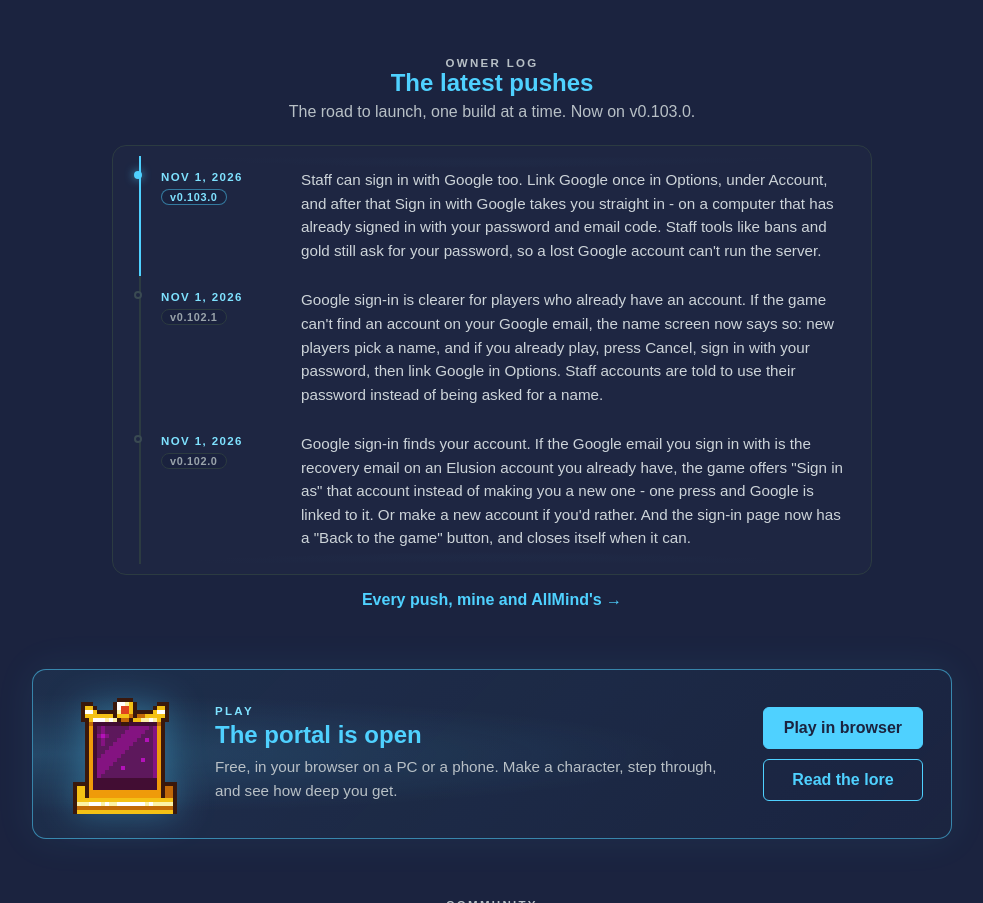
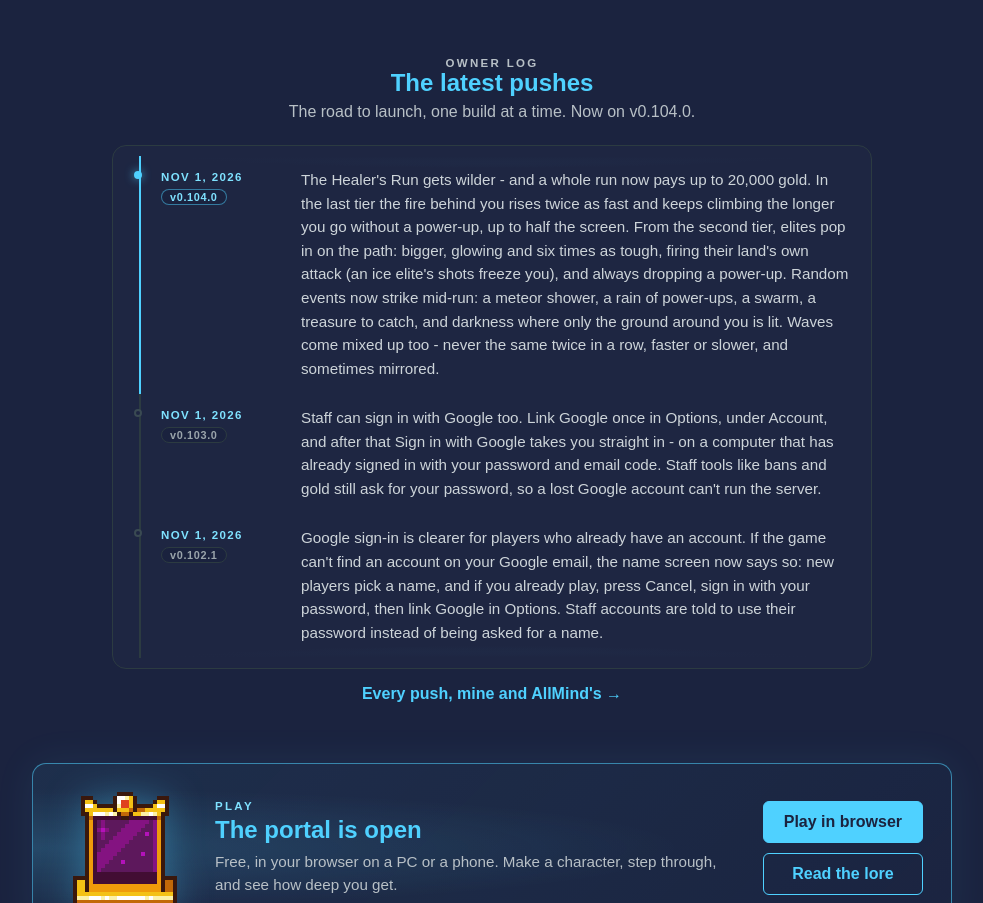
Before and after one commit to Tunacanman2EZ/elusion-site, a website: page index.html in a window 1280 px wide. Shown: the part 3806-4709 px from the top of the page, without its empty margins (148-1131 px from the left). Drawn offline with Linux system fonts and the light colour scheme; no server answers.

Commit message:
Site - v0.104.0, the Healer's Run gets wilder
Ship with the game (.\tools\ship.ps1 does it).

- index.html: a v0.104.0 row on top (the latest three kept - the
  v0.102.0 row went), "Now on v0.104.0". updates.html: the same row.
- test_seo.mjs: 188 passed, 0 failed.

Commit message:

Updates: v0.104.0, the Healer's Run gets wilder

Co-Authored-By: Claude Opus 5.5 <noreply@anthropic.com>
Claude-Session: https://claude.ai/code/session_01CTtZ8FU726vHCSnXNVNBgX

```diff
--- a/index.html
+++ b/index.html
@@ -389,20 +389,20 @@
     <div class="section-head">
       <p class="eyebrow">Owner log</p>
       <h2>The latest pushes</h2>
-      <p>The road to launch, one build at a time. Now on v0.103.0.</p>
+      <p>The road to launch, one build at a time. Now on v0.104.0.</p>
     </div>
     <div class="updates updates-short">
       <div class="update-row latest">
+        <div class="update-when"><time datetime="2026-11-01">Nov 1, 2026</time><span class="update-version">v0.104.0</span></div>
+        <p>The Healer's Run gets wilder - and a whole run now pays up to 20,000 gold. In the last tier the fire behind you rises twice as fast and keeps climbing the longer you go without a power-up, up to half the screen. From the second tier, elites pop in on the path: bigger, glowing and six times as tough, firing their land's own attack (an ice elite's shots freeze you), and always dropping a power-up. Random events now strike mid-run: a meteor shower, a rain of power-ups, a swarm, a treasure to catch, and darkness where only the ground around you is lit. Waves come mixed up too - never the same twice in a row, faster or slower, and sometimes mirrored.</p>
+      </div>
+      <div class="update-row">
         <div class="update-when"><time datetime="2026-11-01">Nov 1, 2026</time><span class="update-version">v0.103.0</span></div>
         <p>Staff can sign in with Google too. Link Google once in Options, under Account, and after that Sign in with Google takes you straight in - on a computer that has already signed in with your password and email code. Staff tools like bans and gold still ask for your password, so a lost Google account can't run the server.</p>
       </div>
       <div class="update-row">
         <div class="update-when"><time datetime="2026-11-01">Nov 1, 2026</time><span class="update-version">v0.102.1</span></div>
         <p>Google sign-in is clearer for players who already have an account. If the game can't find an account on your Google email, the name screen now says so: new players pick a name, and if you already play, press Cancel, sign in with your password, then link Google in Options. Staff accounts are told to use their password instead of being asked for a name.</p>
-      </div>
-      <div class="update-row">
-        <div class="update-when"><time datetime="2026-11-01">Nov 1, 2026</time><span class="update-version">v0.102.0</span></div>
-        <p>Google sign-in finds your account. If the Google email you sign in with is the recovery email on an Elusion account you already have, the game offers "Sign in as" that account instead of making you a new one - one press and Google is linked to it. Or make a new account if you'd rather. And the sign-in page now has a "Back to the game" button, and closes itself when it can.</p>
       </div>
     </div>
     <p class="updates-more"><a href="updates.html">Every push, mine and AllMind's&nbsp;&rarr;</a></p>
```
Also changed, not shown: updates.html (+5 -1 lines).
